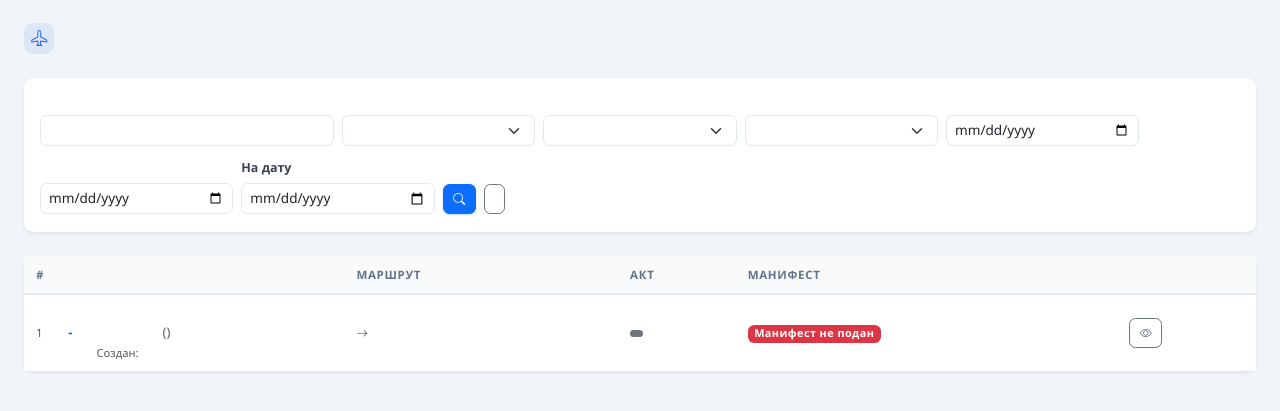
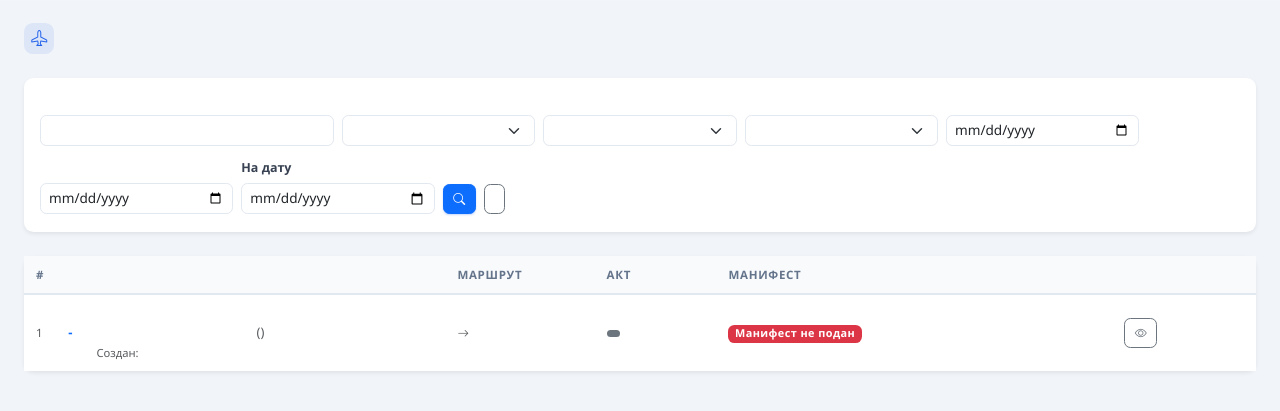
Before and after one commit to MonsterMIR/forma-a, a PHP site: template resources/views/flights/index.php in a window 1280 px wide. Shown: the part 56-467 px from the top of the page. Run offline with PHP 8.4, Linux system fonts and the light colour scheme; the template is opened without the code that fills it: most values are stand-ins (such as "Sample title", 1, 10 or a date in 2020); data that the repository does not hold is empty; some libraries are stand-ins or nearby versions.

Commit message:
Раунд 196: список рейсов — шире колонка с датами, уже колонка "Маршрут"
По прямому указанию пользователя (скриншот страницы /flights):
- колонка "Дата" (дата рейса + "Создан: ...") была сжата до width:1%,
  из-за чего двухстрочный текст ломался на 3-4 строки сильнее, чем нужно
  -- отдан фиксированный width:13%;
- колонка "Маршрут" не имела width:1% в отличие от соседних компактных
  колонок, поэтому растягивалась вместе с гибкими колонками и после
  коротких кодов аэропортов (TVT -> BHK) оставалась большая пустая
  область -- добавлен width:1% + text-nowrap (текст в ячейке и так уже
  не переносится).

Co-Authored-By: Claude Sonnet 5 <noreply@anthropic.com>
Claude-Session: https://claude.ai/code/session_015Z5GSbv7vUe8gttvctxBEu

```diff
--- a/resources/views/flights/index.php
+++ b/resources/views/flights/index.php
@@ -68,7 +68,13 @@
                     <tr>
                         <th class="text-nowrap" style="width:1%">#</th>
                         <th class="text-nowrap" style="width:1%"><?= __('ACTS_FLIGHT') ?></th>
-                        <th class="text-nowrap" style="width:1%"><?= __('COMMON_DATE') ?></th>
+                        <!-- ИЗМЕНЕНО (21.11.2026, раунд 196, по прямому указанию
+                             пользователя): колонке с датой рейса и датой создания
+                             отдан фиксированный процент ширины вместо width:1% --
+                             иначе из-за двух строк текста ("Создан: ...") колонка
+                             сжималась до минимума и текст ломался на несколько
+                             строк сильнее, чем нужно. -->
+                        <th class="text-nowrap" style="width:13%"><?= __('COMMON_DATE') ?></th>
                         <th><?= __('FLIGHTS_AIRLINE') ?></th>
                         <th><?= __('FLIGHTS_ROUTE_TYPE_COL') ?></th>
                         <th><?= __('FILES_OP_TYPE') ?></th>
@@ -78,7 +84,15 @@
                              естественном порядке origin -> destination (для прилёта
                              аэропорт TVT стоит вторым, для вылета — первым, т.к. так
                              уже устроены origin_airport_id/destination_airport_id). -->
-                        <th>Маршрут</th>
+                        <!-- ИЗМЕНЕНО (21.11.2026, раунд 196, по прямому указанию
+                             пользователя): колонка "Маршрут" не имела width:1%,
+                             как соседние компактные колонки, поэтому растягивалась
+                             вместе с гибкими колонками (Авиакомпания и т.п.) и после
+                             коротких кодов аэропортов оставалась большая пустая
+                             область. Текст в ячейке и так не переносится
+                             (class="text-nowrap" на <td> уже стоит), поэтому колонке
+                             можно отдать только необходимый минимум ширины. -->
+                        <th class="text-nowrap" style="width:1%">Маршрут</th>
                         <th><?= __('FLIGHTS_AIRCRAFT_TYPE') ?></th>
                         <!-- ДОБАВЛЕНО (11.09.2026, раунд 37): статус акта по рейсу -->
                         <th>Акт</th>
```
